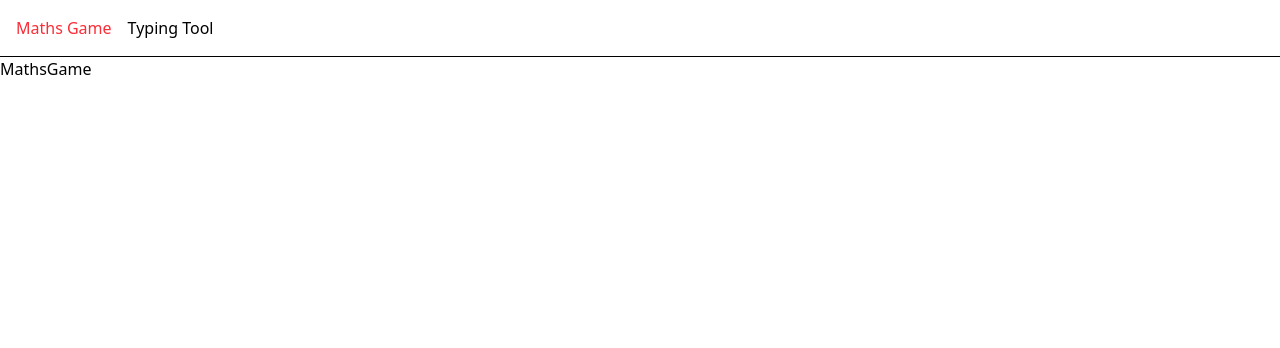
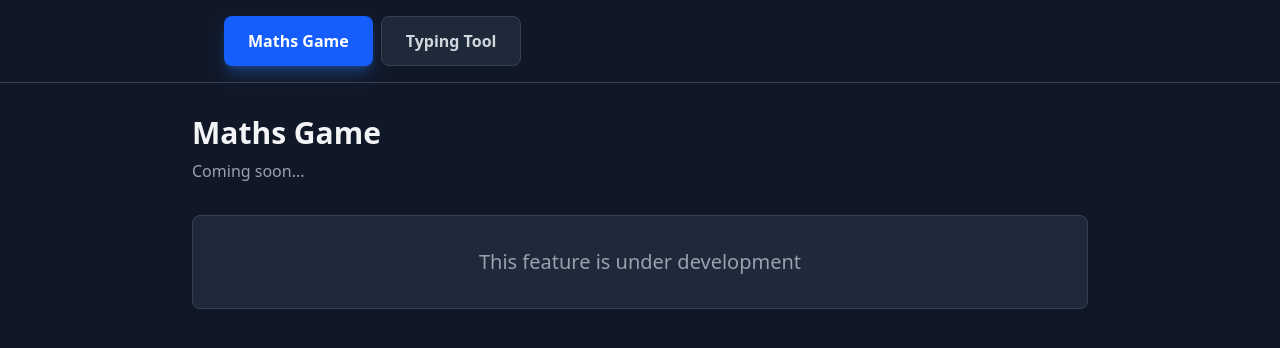
Before and after one commit to Frithir/typingTool, a React (Vite) app: page / in a window 1280 px wide. Shown: the top 348 px of the page. Built offline with nearby package versions, Linux system fonts and the light colour scheme.

Commit message:
refactor: update MathsGame and Menu components for improved layout and functionality

```diff
--- a/src/components/MathsGame/MathsGame.tsx
+++ b/src/components/MathsGame/MathsGame.tsx
@@ -1,3 +1,17 @@
 export const MathsGame = () => {
-  return <div>MathsGame</div>;
+  return (
+    <div className="min-h-screen bg-gray-900 text-gray-100 p-8">
+      <div className="max-w-4xl mx-auto">
+        <div className="mb-8">
+          <h1 className="text-3xl font-bold mb-2">Maths Game</h1>
+          <p className="text-gray-400">Coming soon...</p>
+        </div>
+        <div className="bg-gray-800 rounded-lg p-8 border border-gray-700 text-center">
+          <p className="text-xl text-gray-400">
+            This feature is under development
+          </p>
+        </div>
+      </div>
+    </div>
+  );
 };
--- a/src/components/Menu/Menu.tsx
+++ b/src/components/Menu/Menu.tsx
@@ -7,19 +7,29 @@ export const menuItems = [
 
 export const Menu = ({ selectedItem, onSelectItem }: MenuProps) => {
   return (
-    <div className="flex gap-4 p-4 border-b">
+    <div className="bg-gray-900 border-b border-gray-700">
+      <div className="max-w-4xl mx-auto px-8 py-4">
+        <div className="flex gap-2">
           {menuItems.map((item) => (
             <button
               key={item.id}
               onClick={() => {
-            // onSelectItem(item.id);
-            console.log(`Selected ${item.id}`); // Added log for debugging
+                onSelectItem(item.id);
               }}
-          className={selectedItem === item.id ? "text-red-500" : ""}
+              className={`
+                px-6 py-3 rounded-lg font-semibold transition-all duration-200
+                ${
+                  selectedItem === item.id
+                    ? "bg-blue-600 text-white shadow-lg shadow-blue-500/30"
+                    : "bg-gray-800 text-gray-300 hover:bg-gray-700 hover:text-white border border-gray-700"
+                }
+              `}
             >
               {item.label}
             </button>
           ))}
         </div>
+      </div>
+    </div>
   );
 };
```
Lines whose indentation alone changed are shown as unchanged.
